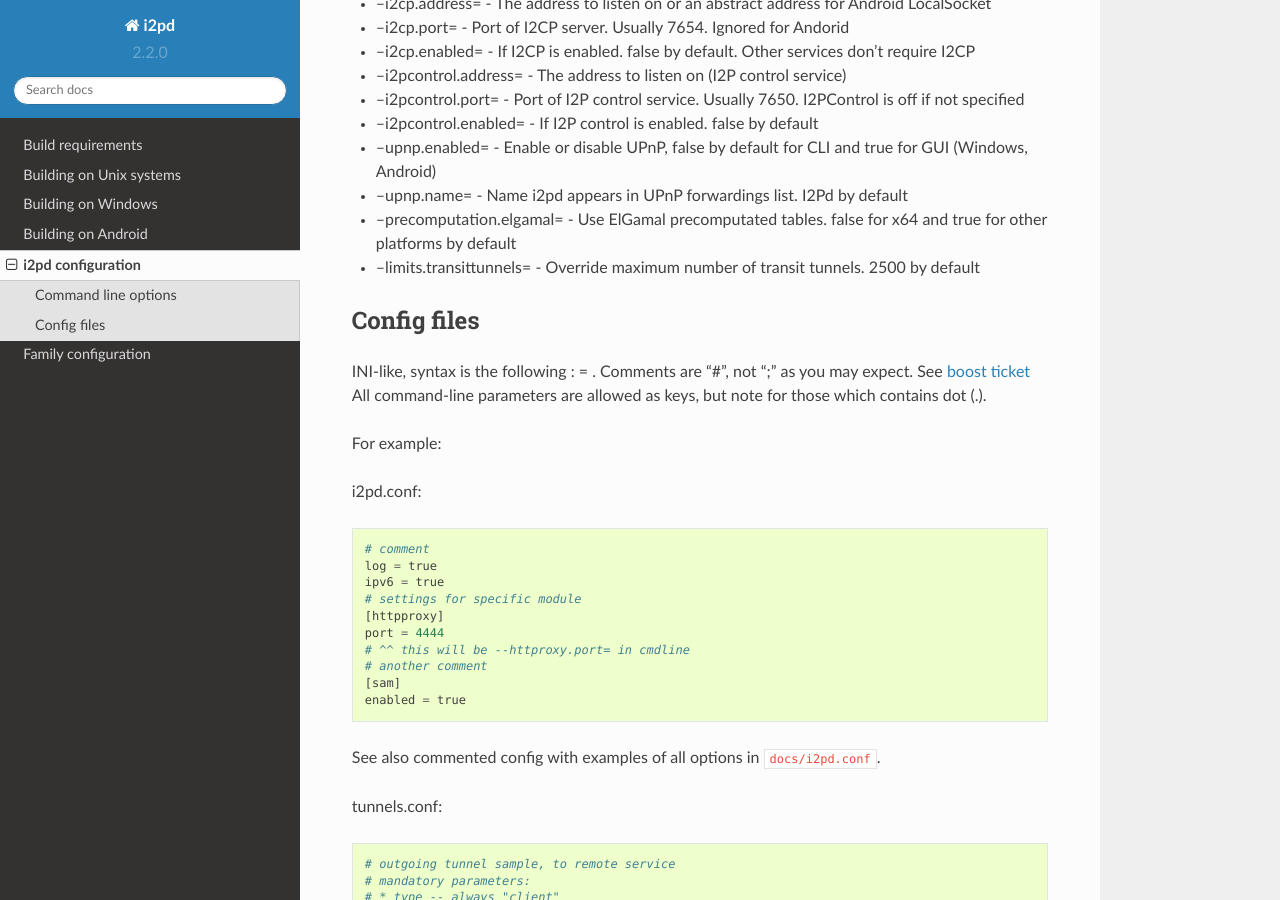
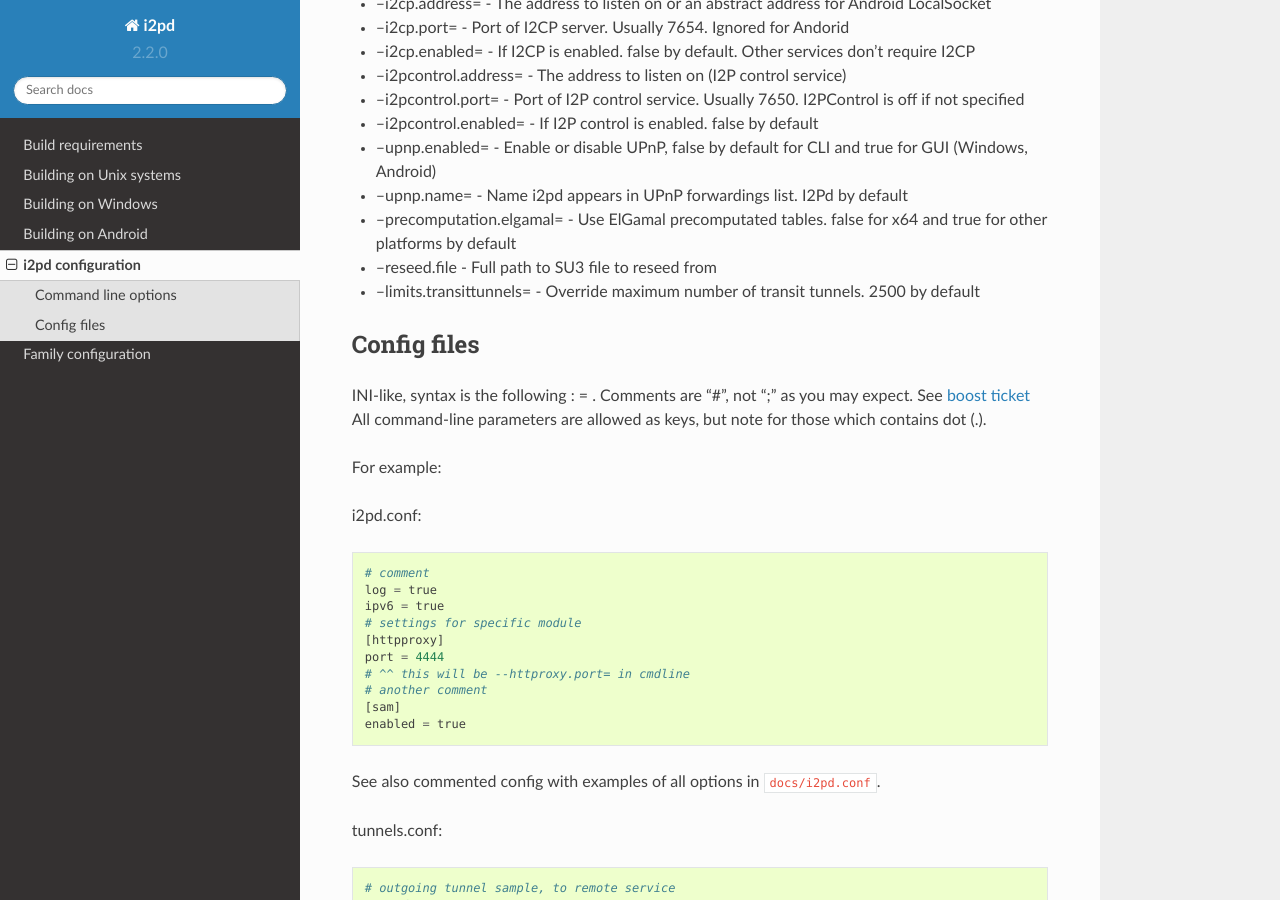
Before and after one commit to PurpleI2P/i2pd, a Sphinx documentation site: the page built from docs/configuration.md, in a window 1280 px wide and 900 px high, scrolled down 1448 px. Built offline with Sphinx 7.4.7 and the Read the Docs theme 2.0.0, drawn with Linux system fonts in a browser that asks for light colours.

Commit message:
reseed.file added

```diff
--- a/docs/configuration.md
+++ b/docs/configuration.md
@@ -70,7 +70,9 @@
 
 * --upnp.enabled=       - Enable or disable UPnP, false by default for CLI and true for GUI (Windows, Android)
 * --upnp.name=          - Name i2pd appears in UPnP forwardings list. I2Pd by default
+
 * --precomputation.elgamal=  - Use ElGamal precomputated tables. false for x64 and true for other platforms by default
+* --reseed.file         - Full path to SU3 file to reseed from
 
 * --limits.transittunnels=  - Override maximum number of transit tunnels. 2500 by default
 
```
